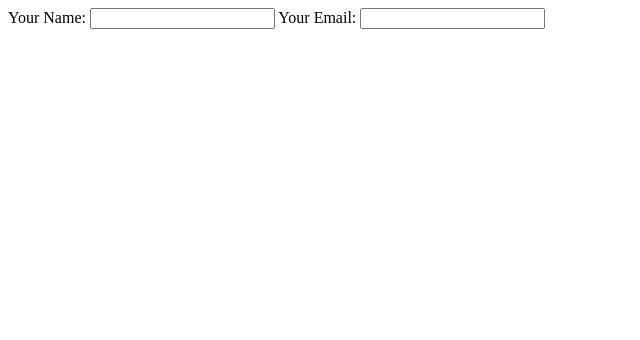
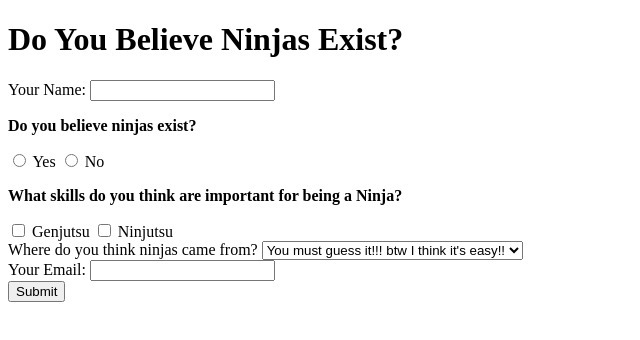
Before and after one commit to ydu6rrc/COMP-2230-Assignment-4, a plain HTML site: page index.html in a window 1280 px wide. Shown: the whole page, without its empty margins (0-640 px from the left). Drawn offline with Linux system fonts and the light colour scheme.

Commit message:
Finished text and email inputs except two extras.

```diff
--- a/index.html
+++ b/index.html
@@ -8,11 +8,53 @@
   </head>
   <body>
     <form id="ninjaForm" action="https://httpbin.org/post" method="post">
+      <h1>Do You Believe Ninjas Exist?</h1>
+
       <label for="userName">Your Name:</label>
       <input type="text" id="userName" name="userName" />
 
-      <label for="email">Your Email:</label>
-      <input type="email" id="email" name="email" />
+      <div>
+        <p><strong>Do you believe ninjas exist?</strong></p>
+        <label><input type="radio" name="ninjaExist" value="Yes" /> Yes</label>
+        <label><input type="radio" name="ninjaExist" value="No" /> No</label>
+      </div>
+
+      <div>
+        <p>
+          <strong
+            >What skills do you think are important for being a Ninja?</strong
+          >
+        </p>
+        <label
+          ><input type="checkbox" name="skills" value="Genjutsu" />
+          Genjutsu</label
+        >
+        <label
+          ><input type="checkbox" name="skills" value="Ninjutsu" />
+          Ninjutsu</label
+        >
+      </div>
+
+      <div>
+        <label for="origin">Where do you think ninjas came from?</label>
+        <select id="origin" name="origin">
+          <option value="guess">
+            You must guess it!!! btw I think it's easy!!
+          </option>
+          <option value="Japan">Japan</option>
+          <option value="China">China</option>
+          <option value="Korea">Korea</option>
+        </select>
+      </div>
+
+      <div>
+        <label for="email">Your Email:</label>
+        <input type="email" id="email" name="email" />
+      </div>
+
+      <div>
+        <input type="submit" value="Submit" />
+      </div>
     </form>
     <script src="script.js"></script>
   </body>
```
